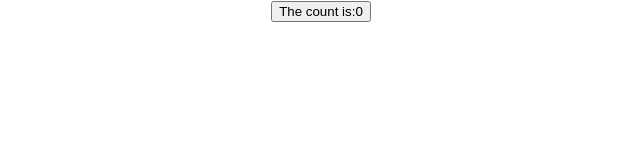
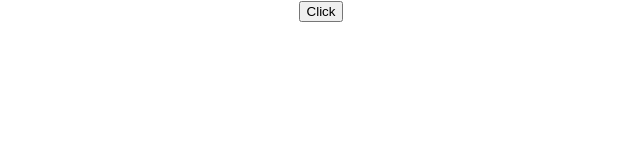
Before and after one commit to YasserB94/react18-fundamentals-crash-course, a React (Create React App) app: page / in a window 1280 px wide. Shown: the top 160 px of the page, without its empty margins (319-959 px from the left). Built offline with nearby package versions, Linux system fonts and the light colour scheme.

Commit message:
Added ClickEvent part

```diff
--- a/src/App.js
+++ b/src/App.js
@@ -1,9 +1,10 @@
 import "./App.css";
-import { IncrementalButton } from "./Components/IncrementalButton";
+// import { IncrementalButton } from "./Components/IncrementalButton";
+import { Clicker } from "./Components/Clicker";
 function App() {
   return (
     <div className="App">
-      <IncrementalButton></IncrementalButton>
+      <Clicker />
     </div>
   );
 }
--- /dev/null
+++ b/src/Components/Clicker.jsx
@@ -0,0 +1,16 @@
+export const Clicker = () => {
+  const handleClick = (e) => {
+    console.log("hi", e);
+  };
+  return (
+    <>
+      <button
+        onClick={(e) => {
+          handleClick(e);
+        }}
+      >
+        Click
+      </button>
+    </>
+  );
+};
```
Also changed, not shown: 1 other file (tests, documents, lock files or other folders).
